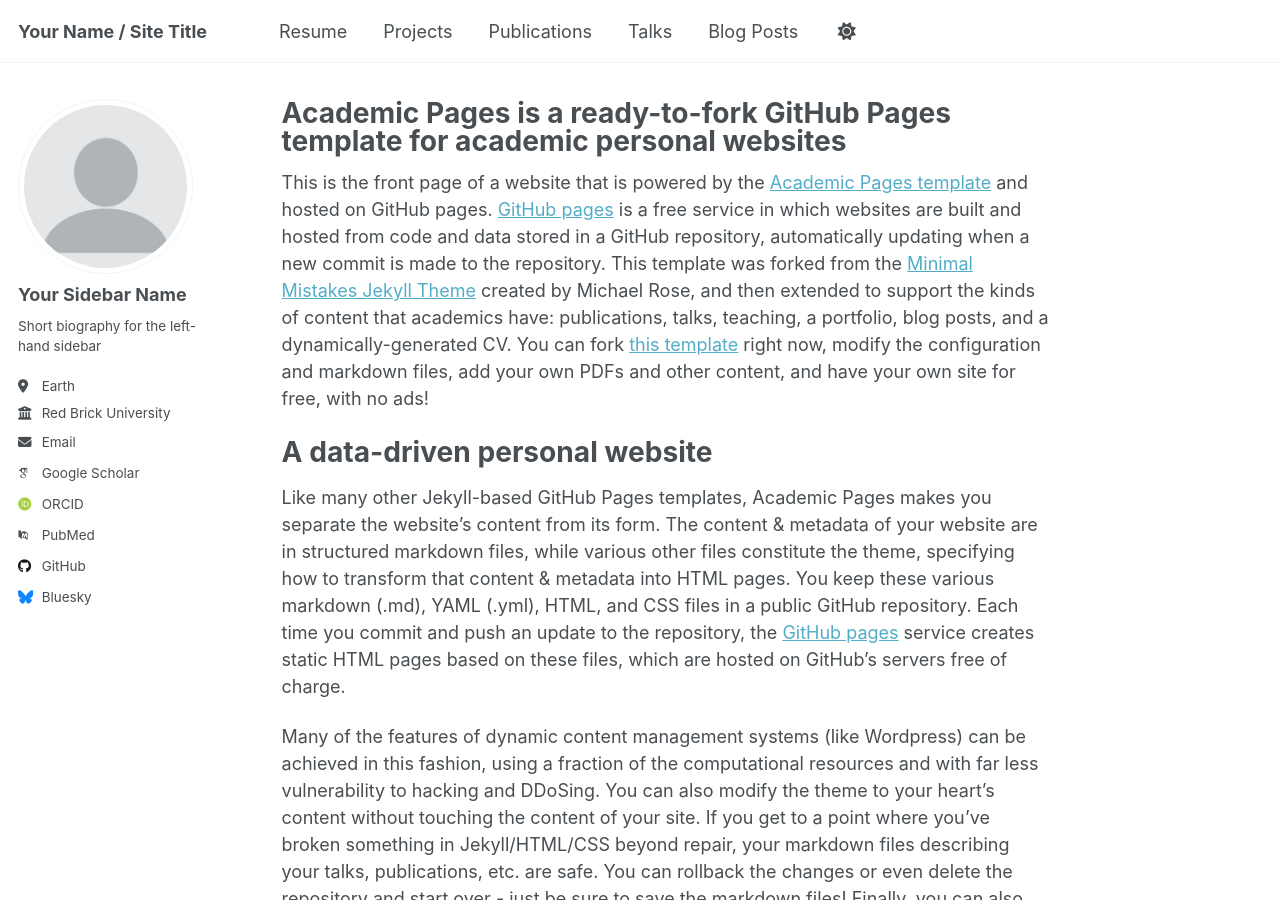
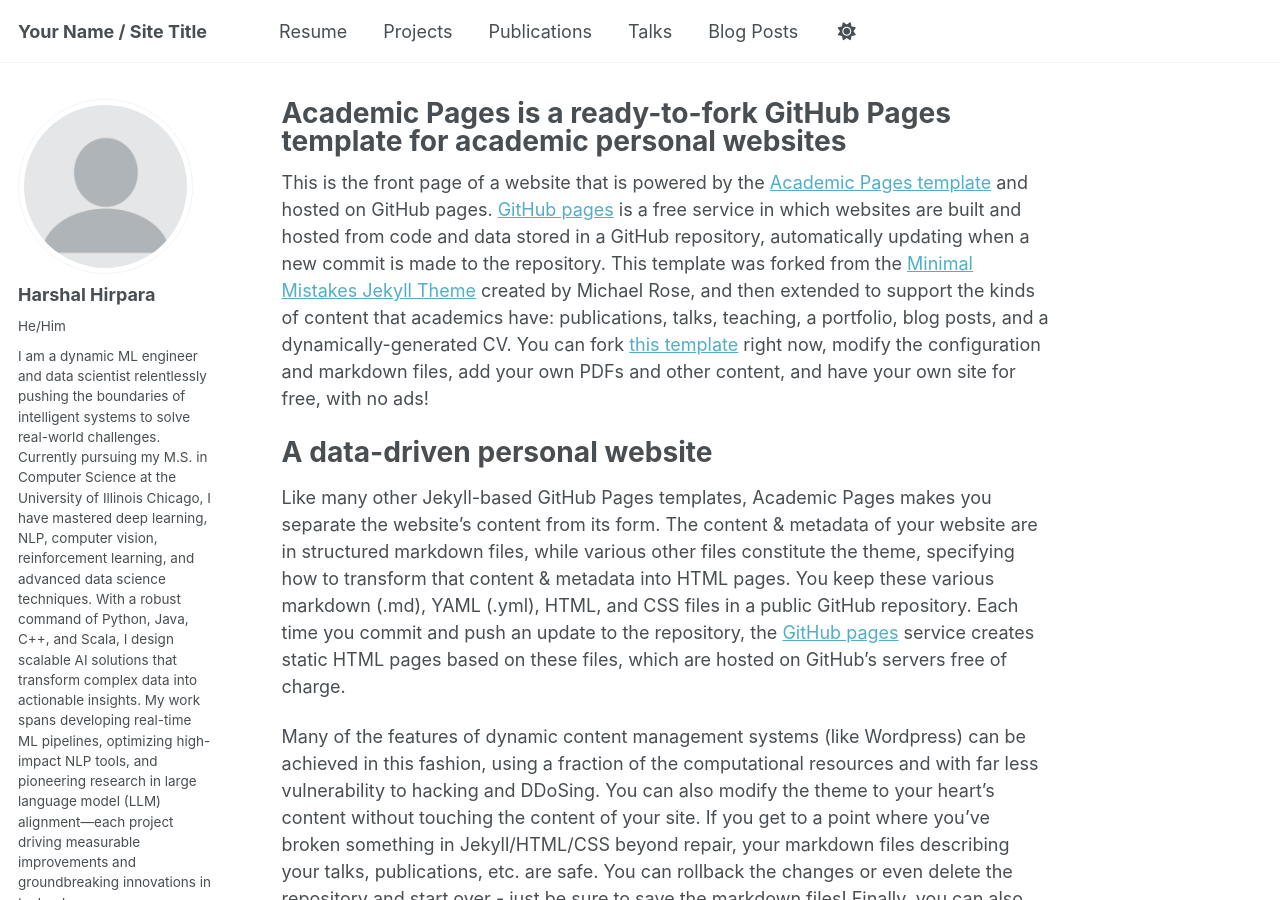
Before and after one commit to Hjhirp/Hjhirp.github.io, a Jekyll site: the page built from _pages/about.md, in a window 1280 px wide and 900 px high. Built offline with Jekyll 4.4.1, drawn with Linux system fonts in a browser that asks for light colours; some web fonts are replaced; some of the changed text lies outside the part shown.

Commit message:
Update _config.yml

```diff
--- a/_config.yml
+++ b/_config.yml
@@ -23,64 +23,68 @@
 author:
   # Biographic information
   avatar           : "profile.png"
-  name             : "Your Sidebar Name"
-  pronouns         : # example: "she/her"
-  bio              : "Short biography for the left-hand sidebar"
-  location         : "Earth"
-  employer         : "Red Brick University"
-  uri              : # URL
-  email            : "none@example.org"
+  name             : "Harshal Hirpara"
+  pronouns         : "He/Him"
+  bio              : "I am a dynamic ML engineer and data scientist relentlessly pushing the boundaries of intelligent systems to solve real-world challenges. Currently pursuing my M.S. in Computer Science at the University of Illinois Chicago, I have mastered deep learning, NLP, computer vision, reinforcement learning, and advanced data science techniques. With a robust command of Python, Java, C++, and Scala, I design scalable AI solutions that transform complex data into actionable insights. My work spans developing real-time ML pipelines, optimizing high-impact NLP tools, and pioneering research in large language model (LLM) alignment—each project driving measurable improvements and groundbreaking innovations in technology."
+  location         : "United States"
+  employer         : "University of Illinois at Chicago"
+  # uri              : #
+  email            : "hhirp@uic.edu"
 
   # Academic websites
-  arxiv            : # URL - Update with the correct link to your profile
-  googlescholar    : "https://scholar.google.com/citations?user=PS_CX0AAAAAJ"
-  impactstory      : # URL
-  orcid            : "http://orcid.org/yourorcidurl"
-  semantic         : # URL
-  pubmed           : "https://www.ncbi.nlm.nih.gov/pubmed/?term=john+snow"
-  researchgate     : # URL
-  scopus           : # URL
+  # arxiv            : # URL - Update with the correct link to your profile
+
+  # linkedin         : "https://www.linkedin.com/in/harshaljhirpara"
+  # # github           : "https://github.com/Hjhirp"
+  # medium           : "https://medium.com/@hhirp"
+  googlescholar    : "https://scholar.google.com/citations?user=dqOz0_UAAAAJ&hl=en"
+  # impactstory      : # URL
+  # orcid            : "http://orcid.org/yourorcidurl"
+  # semantic         : # URL
+  # pubmed           : "https://www.ncbi.nlm.nih.gov/pubmed/?term=john+snow"
+  # researchgate     : # URL
+  # scopus           : # URL
 
   # Repositories and software development
-  bitbucket        : # Username - Update with your username on the site
-  codepen          : # Username
-  dribbble         : # Username
-  github           : "academicpages"
-  kaggle           : # Username
-  stackoverflow    : # User number or user number and name (i.e., use "1" or "1/jeff-atwood")
+  # bitbucket        : # Username - Update with your username on the site
+  # codepen          : # Username
+  # dribbble         : # Username
+  github           : "Hjhirp"
+  # kaggle           : # Username
+  # stackoverflow    : # User number or user number and name (i.e., use "1" or "1/jeff-atwood")
 
   # Social media
-  bluesky          : "bsky.app" # Replace this with you Bluesky username
-  facebook         : # Username
-  flickr           : # Username
-  foursquare       : # Username
-  goodreads        : # Username
-  google_plus      : # Username
-  keybase          : # Username
-  instagram        : # Username
-  lastfm           : # Username
-  linkedin         : # Username
-  mastodon         : # URL
-  medium           : # URL
-  pinterest        : # Username
-  soundcloud       : # Username
-  steam            : # Username
-  telegram         : # URL
-  tumblr           : # Username
-  twitter          : # Username for X / Twitter
-  vine             : # Username
-  weibo            : # Username
-  wikipedia        : # Username
-  xing             : # Username
-  youtube          : # Username
-  zhihu            : # Username
+  # bluesky          : "bsky.app" # Replace this with you Bluesky username
+  # facebook         : # Username
+  # flickr           : # Username
+  # foursquare       : # Username
+  # goodreads        : # Username
+  # google_plus      : # Username
+  # keybase          : # Username
+  # instagram        : # Username
+  # lastfm           : # Username
+  linkedin         : "harshaljhirpara"
+  # mastodon         : # URL
+  medium           : "https://medium.com/@hhirp"
+  # pinterest        : # Username
+  # soundcloud       : # Username
+  # steam            : # Username
+  # telegram         : # URL
+  # tumblr           : # Username
+  # twitter          : # Username for X / Twitter
+  # vine             : # Username
+  # weibo            : # Username
+  # wikipedia        : # Username
+  # xing             : # Username
+  # youtube          : # Username
+  # zhihu            : # Username
 
 # Publication Category - The following the list of publication categories and their headings
 publication_category:
-  books:
-    title: 'Books'
-  manuscripts:
-    title: 'Journal Articles'
+  # books:
+  #   title: 'Books'
+  # manuscripts:
+  #   title: 'Journal Articles'
   conferences:
     title: 'Conference Papers'
 
```
